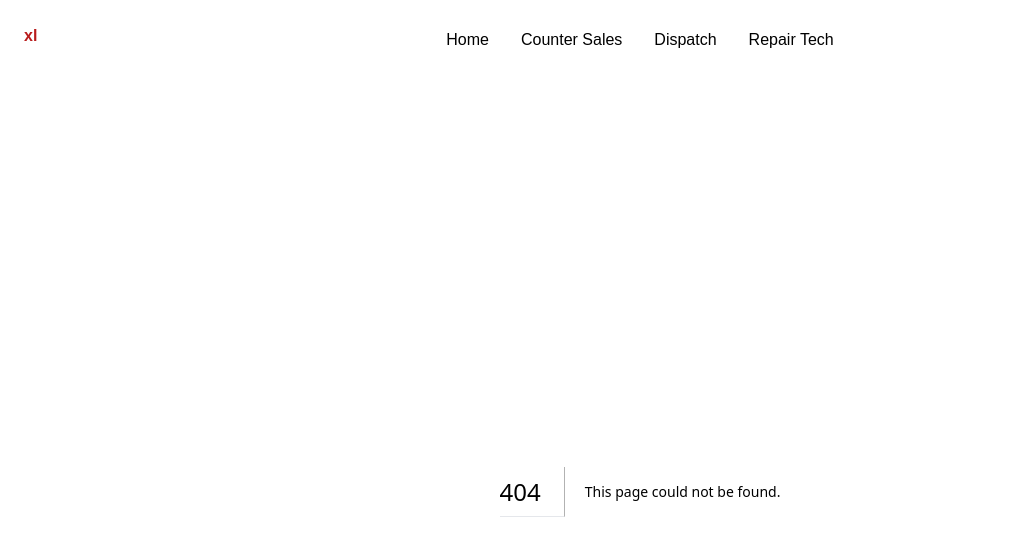
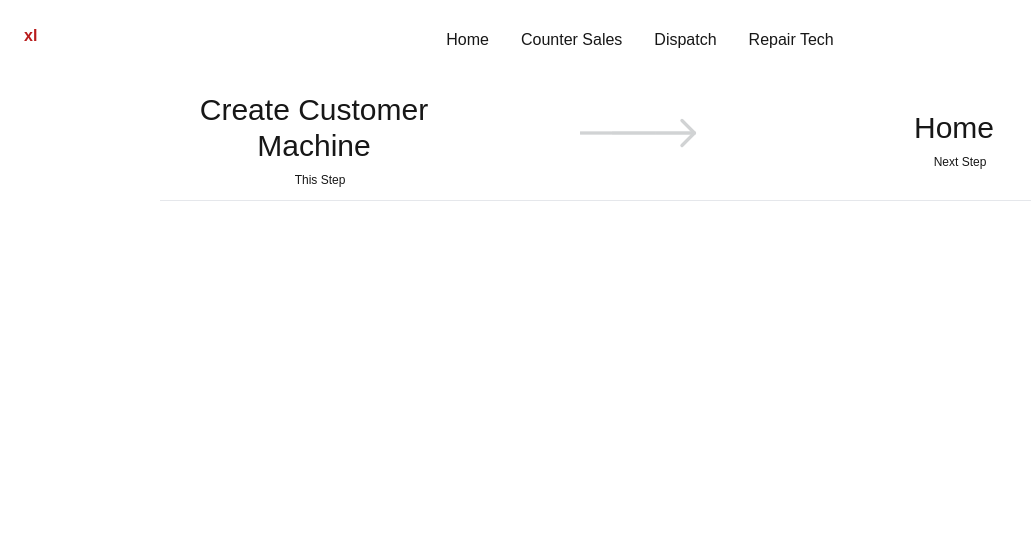
Before and after one commit to WillTaylor2352/MachineRepairs, a Next.js app in the folder machinerepairs/: page /Create/CustomerMachine in a window 1280 px wide. Before the commit this address had no page. Shown: the top 556 px of the page, without its empty margins (0-1031 px from the left). Built offline with nearby package versions, Linux system fonts and the light colour scheme.

Commit message:
Added page for creating customer machine
Allows for a customer machine to be created directly from the home page. As machines are added, this page should be used less and less

```diff
--- /dev/null
+++ b/machinerepairs/src/app/Create/CustomerMachine/page.js
@@ -0,0 +1,12 @@
+import FunctionPageHeader from '@/components/server/Function_Page_Header';
+
+export default function Page() {
+	return (
+		<div>
+			<FunctionPageHeader
+				hereText={'Create Customer Machine'}
+				nextStepText={'Home'}
+			/>
+		</div>
+	);
+}
--- a/machinerepairs/src/app/res/lists/app-page_buttons.json
+++ b/machinerepairs/src/app/res/lists/app-page_buttons.json
@@ -10,6 +10,11 @@
 				{
 					"Text": "Transfer",
 					"Link": "/Create/Transfer",
+					"function": ""
+				},
+				{
+					"Text": "Customer Machine",
+					"Link": "/Create/CustomerMachine",
 					"function": ""
 				}
 			]
```
